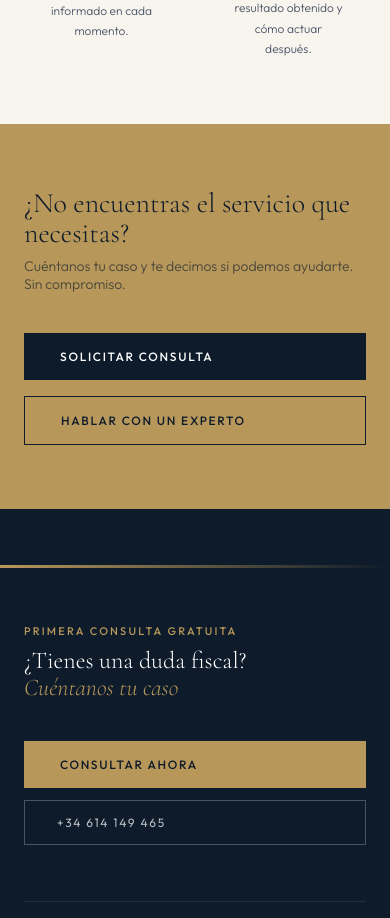
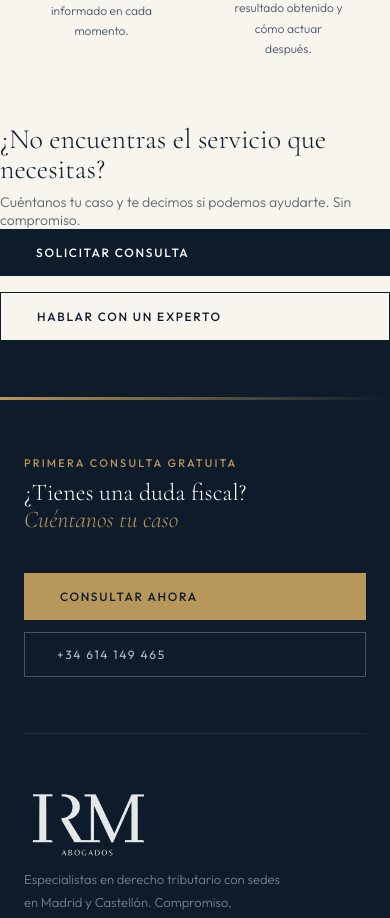
Before and after one commit to Ivanrm01/IRM-Abogados, a Next.js app: page /servicios in a window 390 px wide. Shown: the part 4360-5278 px from the top of the page. Built offline with nearby package versions, Linux system fonts and the light colour scheme.

Commit message:
Update servicios.module.css

```diff
--- a/app/servicios/servicios.module.css
+++ b/app/servicios/servicios.module.css
@@ -50,7 +50,7 @@
 .pasoTitle { font-family: 'Outfit', sans-serif; font-size: 14px; font-weight: 500; color: var(--text); margin-bottom: 8px; line-height: 1.3; }
 .pasoDesc { font-size: 12px; font-weight: 300; color: var(--mid); line-height: 1.7; }
 
-.cta { background: var(--gold); padding: 80px 60px; display: flex; align-items: center; justify-content: space-between; gap: 40px; flex-wrap: wrap; }
+.ctaSection { background: var(--gold); padding: 80px 60px; display: flex; align-items: center; justify-content: space-between; gap: 40px; flex-wrap: wrap; }
 .ctaTitle { font-family: 'Cormorant Garamond', serif; font-size: clamp(28px,4vw,48px); font-weight: 300; color: var(--navy); margin-bottom: 8px; line-height: 1.1; }
 .ctaDesc { font-size: 14px; font-weight: 300; color: rgba(13,27,42,.65); margin-bottom: 0; }
 .ctaBtns { display: flex; gap: 16px; flex-shrink: 0; flex-wrap: wrap; }
@@ -61,6 +61,6 @@
   .serviciosGrid, .pqGrid { grid-template-columns: 1fr; }
   .pasos { grid-template-columns: 1fr 1fr; gap: 32px; }
   .pasos::before { display: none; }
-  .cta { flex-direction: column; padding: 64px 24px; }
+  .ctaSection { flex-direction: column; padding: 64px 24px; }
   .ctaBtns { flex-direction: column; width: 100%; }
 }
```
